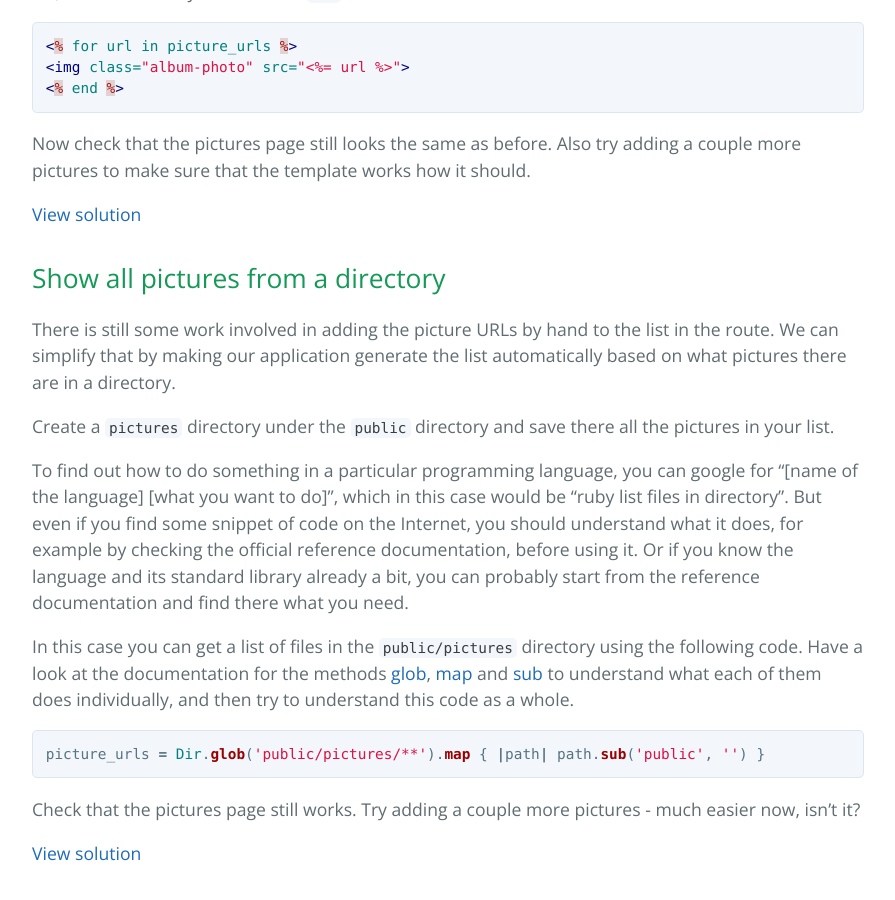
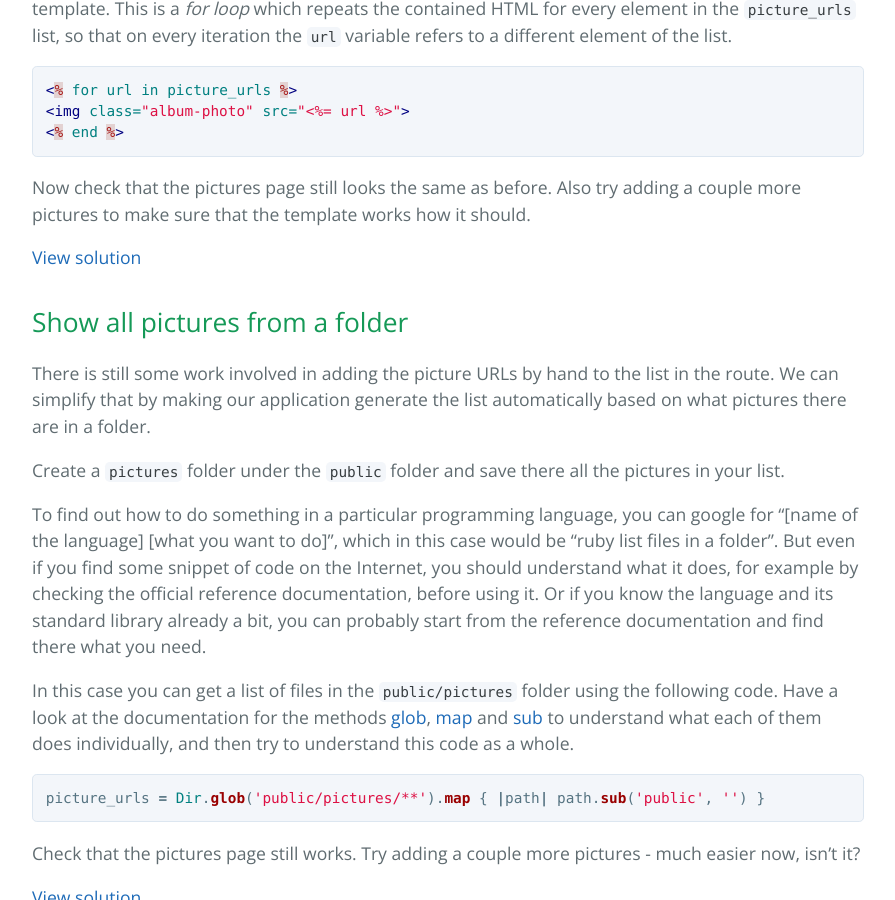
Before and after one commit to luontola/web-intro, a Jekyll site: the page built from templating.md, in a window 1280 px wide and 900 px high, scrolled down 8383 px. Shown: the whole window, without its empty margins (192-1087 px from the left). Built offline with Jekyll 4.4.1, drawn with Linux system fonts in a browser that asks for light colours; Markdown is read by kramdown in place of the engine named in the settings; some of the changed text lies outside the part shown.

Commit message:
Terminology simplification: directory -> folder

````diff
--- a/templating.md
+++ b/templating.md
@@ -65,7 +65,9 @@ Always when you change your application, you will need to stop and restart the w
 
 As a first step towards serving our web site through Sinatra, we can use Sinatra's ability to [serve static files][sinatra-static] to serve our existing HTML and CSS files unmodified.
 
-In the same directory as `app.rb`, create a sub directory called `public` and move your HTML and CSS files and pictures there. Then start your web server with `ruby app.rb`, visit <http://localhost:4567/pictures.html> in your web browser and make sure that your site looks the same as before.
+In the same folder as `app.rb`, create a new folder called `public` and move your HTML and CSS files and pictures there. Then start your web server with `ruby app.rb`, visit <http://localhost:4567/pictures.html> in your web browser and make sure that your site looks the same as before.
+
+* TODO: avoid åöä in path
 
 ![Your first web server is working](/screenshots/sinatra-static-files.png)
 
@@ -110,9 +112,9 @@ When you visit <http://localhost:4567/bar>, you should see the text "You're on p
 
 Now that we have a proof-of-concept for dynamically generating HTML and for reading existing HTML files, we can use that to create a very basic templating system.
 
-Create a `views` directory and move all your HTML files from the `public` directory there (`views` is Sinatra's default directory for templates). Don't move the CSS files. Create empty files `layout-top.html` and `layout-bottom.html` in the `views` directory.
+Create a `views` folder and move all your HTML files from the `public` folder there (`views` is Sinatra's default folder for templates). Don't move the CSS files. Create empty files `layout-top.html` and `layout-bottom.html` in the `views` folder.
 
-Add the following route to your application. Remove the old `/foo` and `/:page` routes.  Make sure that your application still looks the same as before. The difference is that now the pages are no more served as static files, because they are no more in the `public` directory, but they are generated dynamically using this code.
+Add the following route to your application. Remove the old `/foo` and `/:page` routes.  Make sure that your application still looks the same as before. The difference is that now the pages are no more served as static files, because they are no more in the `public` folder, but they are generated dynamically using this code.
 
 ```ruby
 get '/:page.html' do
@@ -136,7 +138,7 @@ If we would create our own templating system for every project, we would get no
 [ERB][erb] is a templating system which comes with Ruby's standard library, so it's easy to get started with and also [Sinatra supports it][sinatra-templates]. Change your application to use ERB instead of the code we wrote earlier.
 
 * Combine `layout-top.html` and `layout-bottom.html` into a file `layout.erb`, and add the `<%= yield %>` code where the page content should be inserted
-* Rename the extension of the `.html` pages in `views` directory to `.erb`
+* Rename the file extension of the `.html` pages in the `views` folder to `.erb`
 * Change the `/:page.html` route to call the `erb` method:
 
 ```ruby
@@ -204,15 +206,15 @@ Now check that the pictures page still looks the same as before. Also try adding
 [View solution](https://github.com/orfjackal/web-intro-project/commit/e27600012a588173841e88d9802405b58bcb0707)
 
 
-## Show all pictures from a directory
+## Show all pictures from a folder
 
-There is still some work involved in adding the picture URLs by hand to the list in the route. We can simplify that by making our application generate the list automatically based on what pictures there are in a directory.
+There is still some work involved in adding the picture URLs by hand to the list in the route. We can simplify that by making our application generate the list automatically based on what pictures there are in a folder.
 
-Create a `pictures` directory under the `public` directory and save there all the pictures in your list.
+Create a `pictures` folder under the `public` folder and save there all the pictures in your list.
 
-To find out how to do something in a particular programming language, you can google for "[name of the language] [what you want to do]", which in this case would be "ruby list files in directory". But even if you find some snippet of code on the Internet, you should understand what it does, for example by checking the official reference documentation, before using it. Or if you know the language and its standard library already a bit, you can probably start from the reference documentation and find there what you need.
+To find out how to do something in a particular programming language, you can google for "[name of the language] [what you want to do]", which in this case would be "ruby list files in a folder". But even if you find some snippet of code on the Internet, you should understand what it does, for example by checking the official reference documentation, before using it. Or if you know the language and its standard library already a bit, you can probably start from the reference documentation and find there what you need.
 
-In this case you can get a list of files in the `public/pictures` directory using the following code. Have a look at the documentation for the methods [glob][ruby-glob], [map][ruby-map] and [sub][ruby-sub] to understand what each of them does individually, and then try to understand this code as a whole.
+In this case you can get a list of files in the `public/pictures` folder using the following code. Have a look at the documentation for the methods [glob][ruby-glob], [map][ruby-map] and [sub][ruby-sub] to understand what each of them does individually, and then try to understand this code as a whole.
 
 ```ruby
 picture_urls = Dir.glob('public/pictures/**').map { |path| path.sub('public', '') }
````
Also changed, not shown: databases.md (+1 -1 lines), installation.md (+1 -1 lines).
